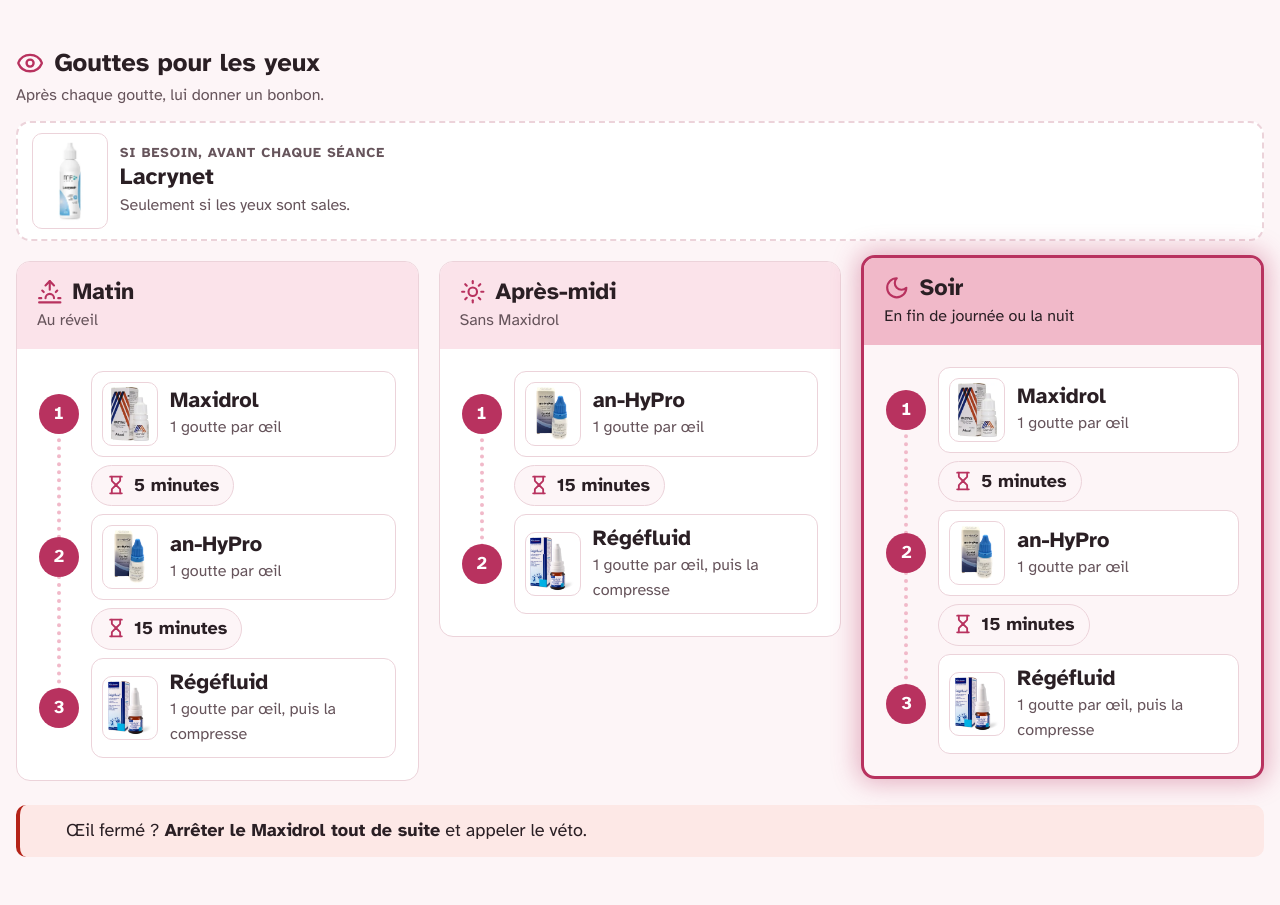
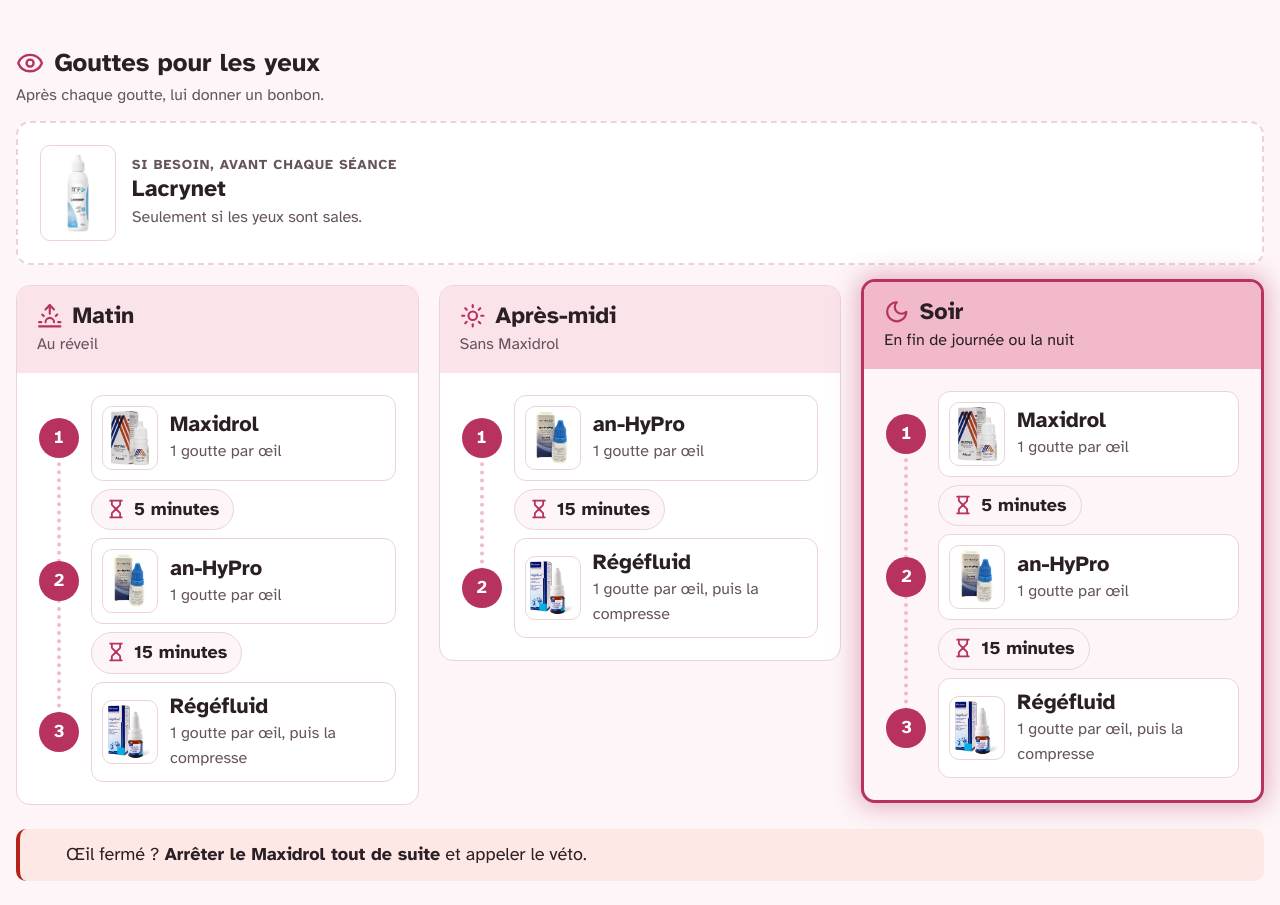
Before and after one commit to LcsGa/mochi-care, a Vue app in the folder apps/website/: page / in a window 1280 px wide. Shown: the part 916-1821 px from the top of the page. Built offline with nearby package versions, Linux system fonts and the light colour scheme; some icons are missing.

Commit message:
refactor(treatment): réutiliser ProductCard pour la carte Lacrynet
Co-Authored-By: Claude Opus 5.5 <noreply@anthropic.com>

```diff
--- a/apps/website/src/features/treatment/LacrynetCard.vue
+++ b/apps/website/src/features/treatment/LacrynetCard.vue
@@ -1,28 +1,16 @@
 <script setup lang="ts">
 import lacrynet from "@/assets/lacrynet.webp";
-import { UiCard } from "design-system/card";
-import { UiHeading } from "design-system/heading";
-import ProductPhoto from "./ProductPhoto.vue";
+import ProductCard from "./ProductCard.vue";
 </script>
 
 <template>
-  <UiCard as="article" class="lacrynet-card" variant="dashed" aria-labelledby="lacrynet-name">
-    <ProductPhoto size="medium" :src="lacrynet" alt="Photo du Lacrynet" />
-
-    <hgroup>
-      <p>Si besoin, avant chaque séance</p>
-      <UiHeading id="lacrynet-name">Lacrynet</UiHeading>
-      <p>Seulement si les yeux sont sales.</p>
-    </hgroup>
-  </UiCard>
+  <ProductCard
+    variant="dashed"
+    name="Lacrynet"
+    :image="lacrynet"
+    image-alt="Photo du Lacrynet"
+    frequency="Si besoin, avant chaque séance"
+  >
+    Seulement si les yeux sont sales.
+  </ProductCard>
 </template>
-
-<style>
-.lacrynet-card > .content {
-  display: grid;
-  grid-template-columns: auto 1fr;
-  align-items: center;
-  gap: var(--size-3);
-  padding: var(--size-2-5) var(--size-3-5);
-}
-</style>
--- a/apps/website/src/features/treatment/ProductCard.vue
+++ b/apps/website/src/features/treatment/ProductCard.vue
@@ -3,16 +3,17 @@ import { UiCard } from "design-system/card";
 import { UiHeading } from "design-system/heading";
 import ProductPhoto from "./ProductPhoto.vue";
 
-const { name, image, imageAlt, frequency } = defineProps<{
+const { name, image, imageAlt, frequency, variant } = defineProps<{
   name: string;
   image: string;
   imageAlt: string;
   frequency: string;
+  variant?: "outlined" | "dashed";
 }>();
 </script>
 
 <template>
-  <UiCard as="article" class="product-card" :aria-label="name">
+  <UiCard as="article" class="product-card" :variant :aria-label="name">
     <ProductPhoto size="medium" :src="image" :alt="imageAlt" />
 
     <hgroup>
```
